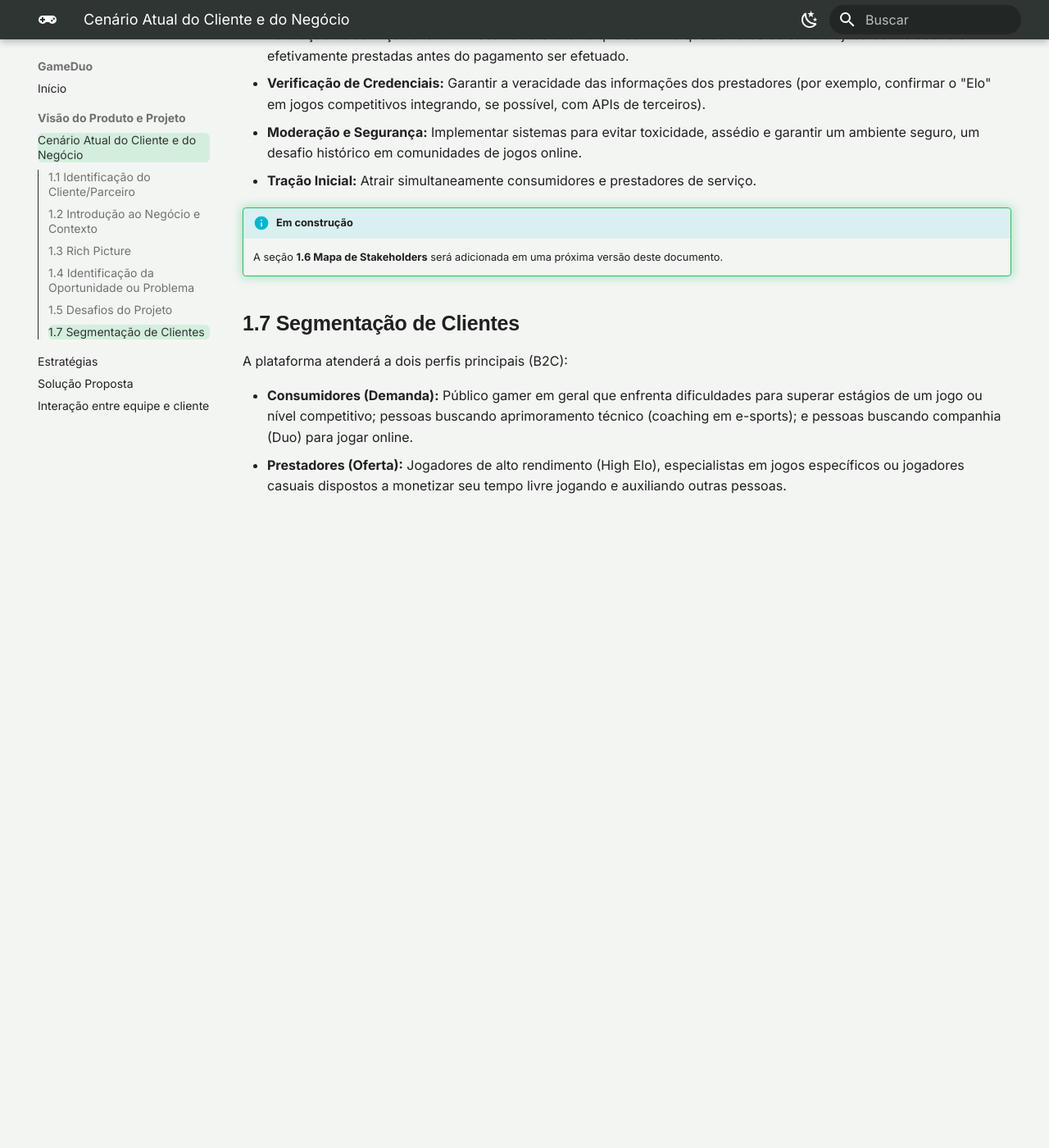
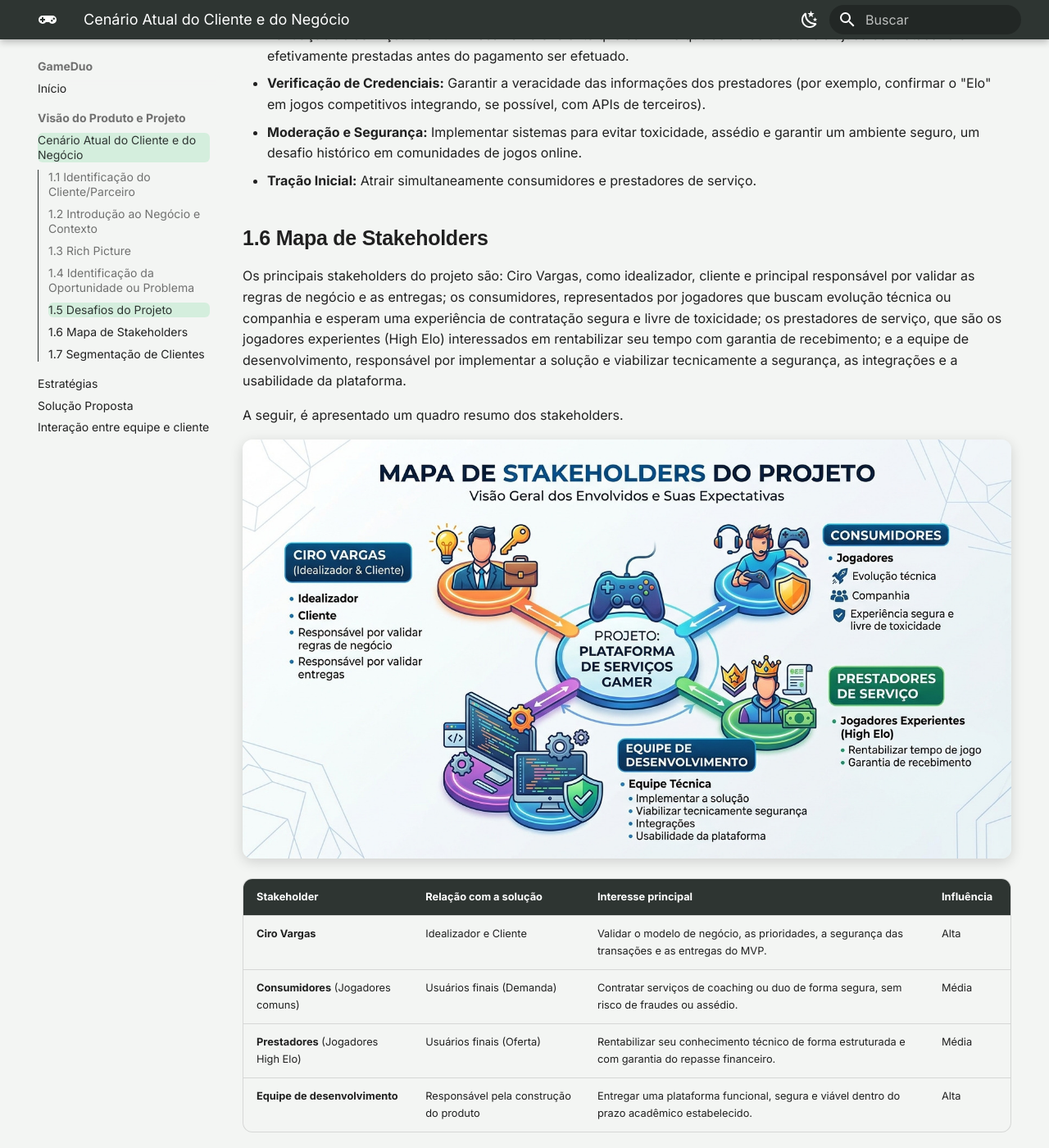
Before and after one commit to mdsreq-fga-unb/REQ-2026.2-T02-GameDuo, an MkDocs documentation site: the page built from docs/visao-produto/cenario-atual.md, in a window 1280 px wide and 1400 px high, scrolled down 3267 px. Shown: the whole window at 82% size. Built offline with MkDocs 1.6.1 and Material for MkDocs 9.7.7, drawn with Linux system fonts in a browser that asks for light colours; before the commit the page ends 3897 px from its top, so only the background shows below that.

Commit message:
docs: adiciona mapa de stakeholders (sessão 1.6)

```diff
--- a/docs/visao-produto/cenario-atual.md
+++ b/docs/visao-produto/cenario-atual.md
@@ -52,8 +52,20 @@ Os principais obstáculos a serem superados incluem:
 - **Moderação e Segurança:** Implementar sistemas para evitar toxicidade, assédio e garantir um ambiente seguro, um desafio histórico em comunidades de jogos online.
 - **Tração Inicial:** Atrair simultaneamente consumidores e prestadores de serviço.
 
-!!! info "Em construção"
-    A seção **1.6 Mapa de Stakeholders** será adicionada em uma próxima versão deste documento.
+## 1.6 Mapa de Stakeholders
+
+Os principais stakeholders do projeto são: Ciro Vargas, como idealizador, cliente e principal responsável por validar as regras de negócio e as entregas; os consumidores, representados por jogadores que buscam evolução técnica ou companhia e esperam uma experiência de contratação segura e livre de toxicidade; os prestadores de serviço, que são os jogadores experientes (High Elo) interessados em rentabilizar seu tempo com garantia de recebimento; e a equipe de desenvolvimento, responsável por implementar a solução e viabilizar tecnicamente a segurança, as integrações e a usabilidade da plataforma.
+
+A seguir, é apresentado um quadro resumo dos stakeholders.
+
+![Mapa de Stakeholders do Projeto](../img/mapa-stakeholders.jpg)
+
+| Stakeholder | Relação com a solução | Interesse principal | Influência |
+|:---|:---|:---|:---|
+| **Ciro Vargas** | Idealizador e Cliente | Validar o modelo de negócio, as prioridades, a segurança das transações e as entregas do MVP. | Alta |
+| **Consumidores** (Jogadores comuns) | Usuários finais (Demanda) | Contratar serviços de coaching ou duo de forma segura, sem risco de fraudes ou assédio. | Média |
+| **Prestadores** (Jogadores High Elo) | Usuários finais (Oferta) | Rentabilizar seu conhecimento técnico de forma estruturada e com garantia do repasse financeiro. | Média |
+| **Equipe de desenvolvimento** | Responsável pela construção do produto | Entregar uma plataforma funcional, segura e viável dentro do prazo acadêmico estabelecido. | Alta |
 
 ## 1.7 Segmentação de Clientes
 
```
Also changed, not shown: docs/img/mapa-stakeholders.jpg (added), 1 other file.
